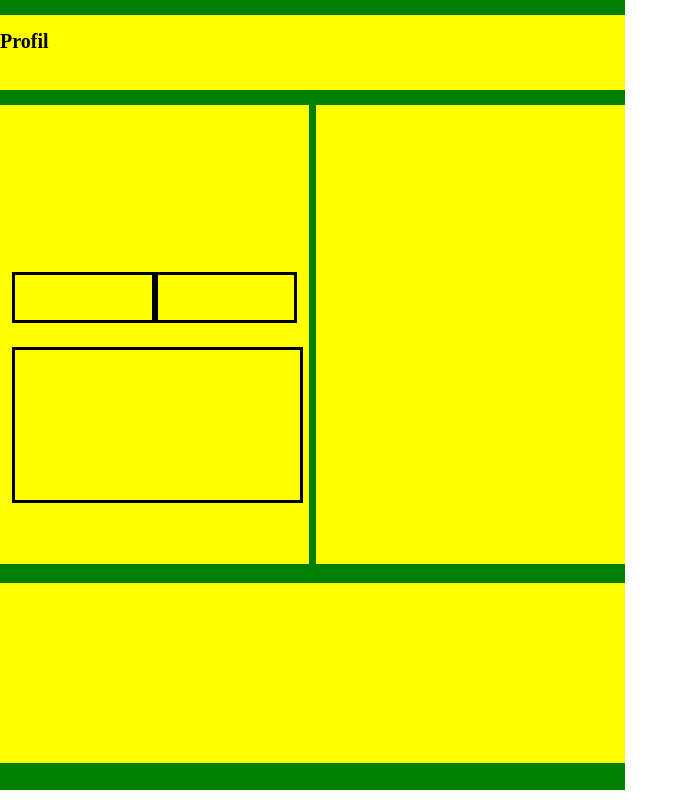
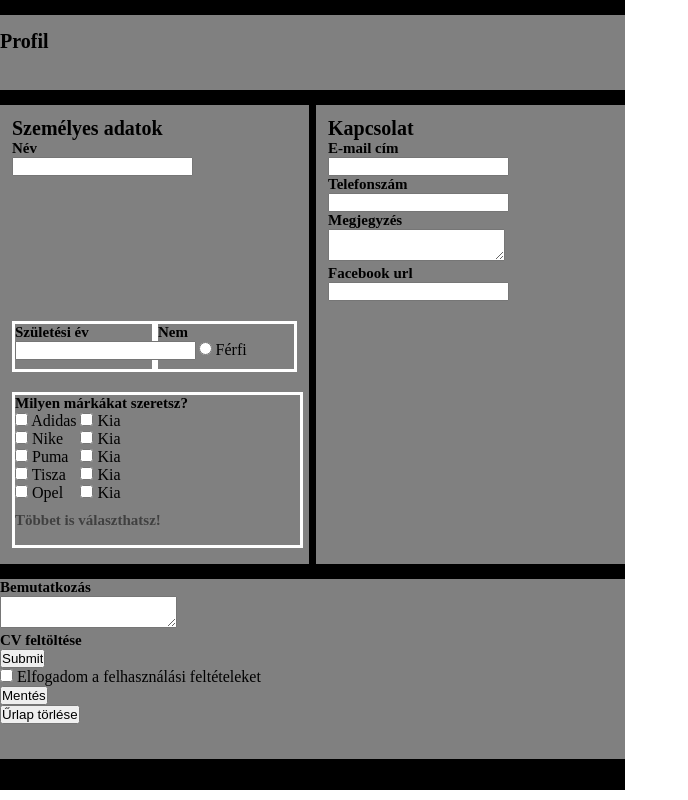
Before and after one commit to green-fox-academy/criollo01, a plain HTML site: page week-01/day-05/form.html in a window 1280 px wide. Shown: the whole page, without its empty margins (0-688 px from the left). Drawn offline with Linux system fonts and the light colour scheme.

Commit message:
Added all the text without style

```diff
--- a/week-01/day-05/form.css
+++ b/week-01/day-05/form.css
@@ -12,8 +12,22 @@ p {
     font-size: 15px;
 }
 
+h2{
+    font-size: 15px;
+}
+
+h3 {
+    font-size: 20px;
+}
+
+h4 {
+    margin-top: 10px;
+    color: rgba(0, 0, 0, 0.5);
+    font-size: 15px;
+}
+
 .mainbox {
-    background: green;
+    background: black;
     width: 625px;
     height: 790px;
     margin: auto;
@@ -22,7 +36,7 @@ p {
 
 header {
     display: block;
-    background: yellow;
+    background: grey;
     width: 100%;
     height: 45px;
     font-size: 10px;
@@ -35,7 +49,7 @@ header {
     width: 285px;
     display: inline-block;
     height: 435px;
-    background: yellow;
+    background: grey;
     padding: 12px;
     float: left;
     margin: 0;
@@ -47,7 +61,7 @@ header {
     width: 285px;
     display: inline-block;
     height: 435px;
-    background: yellow;
+    background: grey;
     display: inline-block;
     padding: 12px;
     margin-left: 7px;
@@ -55,7 +69,7 @@ header {
 }
 
 .bottom {
-    background: yellow;
+    background: grey;
     width: 100%;
     height: 180px;
     margin: auto;
@@ -66,8 +80,8 @@ header {
     display: inline-block;
     width: 137px;
     height: 45px;
-    border: black 3px solid;
-    margin: 155px 0px 30px;
+    border: white 3px solid;
+    margin: 145px 0px 30px;
     margin-bottom: 0;
 }
 
@@ -75,8 +89,8 @@ header {
     display: inline-block;
     width: 136px;
     height: 45px;
-    border: black 3px solid;
-    margin: 155px 0px 30px;
+    border: white 3px solid;
+    margin: 145px 0px 30px;
     float: right;
     padding: 0;
     margin-bottom: 0;
@@ -87,7 +101,15 @@ header {
     display: block;
     width:  100%;
     height: 150px;
-    border: black 3px solid;
+    border: white 3px solid;
     padding: 0;
     margin-top: 20px;
 }
+
+.leftchoice {
+    display: inline-block;
+}
+
+.rightchoice {
+    display: inline-block;
+}
--- a/week-01/day-05/form.html
+++ b/week-01/day-05/form.html
@@ -6,6 +6,7 @@
     <meta name="viewport" content="width=device-width, initial-scale=1.0">
     <meta http-equiv="X-UA-Compatible" content="ie=edge">
     <title>Form</title>
+    <link href="https://fonts.googleapis.com/css?family=Raleway|Slabo+27px" rel="stylesheet">
 </head>
 <body>
     <form>
@@ -20,34 +21,108 @@
             <!-- új box balra -->
             <div class="innerleft">
                 <article class="name">
-                    <!--<p>Személyes adatok</p>
-                    <p>Név</p>
-                    <input type="text" name="name" /> -->
+
+                    <h3>Személyes adatok</h3>
+                    <h2>Név</h2>
+                    <input type="text" name="name" />
+
                 </article>
 
                 <article class="birth">
+
+                    <h2>Születési év</h2>
+                    <input type="number" name="birthyear"/>
 
                 </article>
 
                 <article class="gender">
 
+                    <h2>Nem</h2>
+                    <input type="radio" name="selector" class="woman"/>
+                    <label for="woman">Nő</label>
+                    <input type="radio" name="selector" class="man"/>
+                    <label for="man">Férfi</label>
+
                 </article>
 
                 <article class="multiplechoice">
 
+                    <h2>Milyen márkákat szeretsz?</h2>
+
+                    <div class="leftchoice">
+
+                    <input type="checkbox" id="adidas"/>
+                    <label for="adidas">Adidas</label>
+                    <br>
+                    <input type="checkbox" id="nike"/>
+                    <label for="nike">Nike</label>
+                    <br>
+                    <input type="checkbox" id="puma"/>
+                    <label for="puma">Puma</label>
+                    <br>
+                    <input type="checkbox" id="tisza"/>
+                    <label for="tisza">Tisza</label>
+                    <br>
+                    <input type="checkbox" id="opel"/>
+                    <label for="opel">Opel</label>
+
+                </div>
+
+                <div class="rightchoice">
+
+                    <input type="checkbox" id="kia"/>
+                    <label for="kia">Kia</label>
+                    <br>
+                    <input type="checkbox" id="kia"/>
+                    <label for="kia">Kia</label>
+                    <br>
+                    <input type="checkbox" id="kia"/>
+                    <label for="kia">Kia</label>
+                    <br>
+                    <input type="checkbox" id="kia"/>
+                    <label for="kia">Kia</label>
+                    <br>
+                    <input type="checkbox" id="kia"/>
+                    <label for="kia">Kia</label>
+
+                </div>
+                <h4>Többet is választhatsz!</h4>
                 </article>
         </div>
 
 
             <!-- új box jobbra -->
             <div class="innerright">
+                <h3>Kapcsolat</h3>
 
+                <h2>E-mail cím</h2>
+                <input type="email" id="email"/>
+                <h2>Telefonszám</h2>
+                <input type="tel" id="tel"/>
+                <h2>Megjegyzés</h2>
+                <textarea></textarea>
+                <h2>Facebook url</h2>
+                <input type="text" id="facebook"/>
             </div>
 
             <!-- új box alulra-->
             <div class="bottom">
+                <h2>Bemutatkozás</h2>
+                <textarea></textarea>
 
-            </div>
+                <h2>CV feltöltése</h2>
+                <input type="submit" id="submit"/>
+                <br>
+                <input type="checkbox" id="accept"/>
+                <label for="accept">Elfogadom a felhasználási feltételeket</label>
+
+                <article class="save">
+                    <input type="submit" value="Mentés"/>
+                </article>
+
+                <article class="delete">
+                    <input type="submit" value="Űrlap törlése"/>
+                </article>
 
         </div>
     </form>
```
